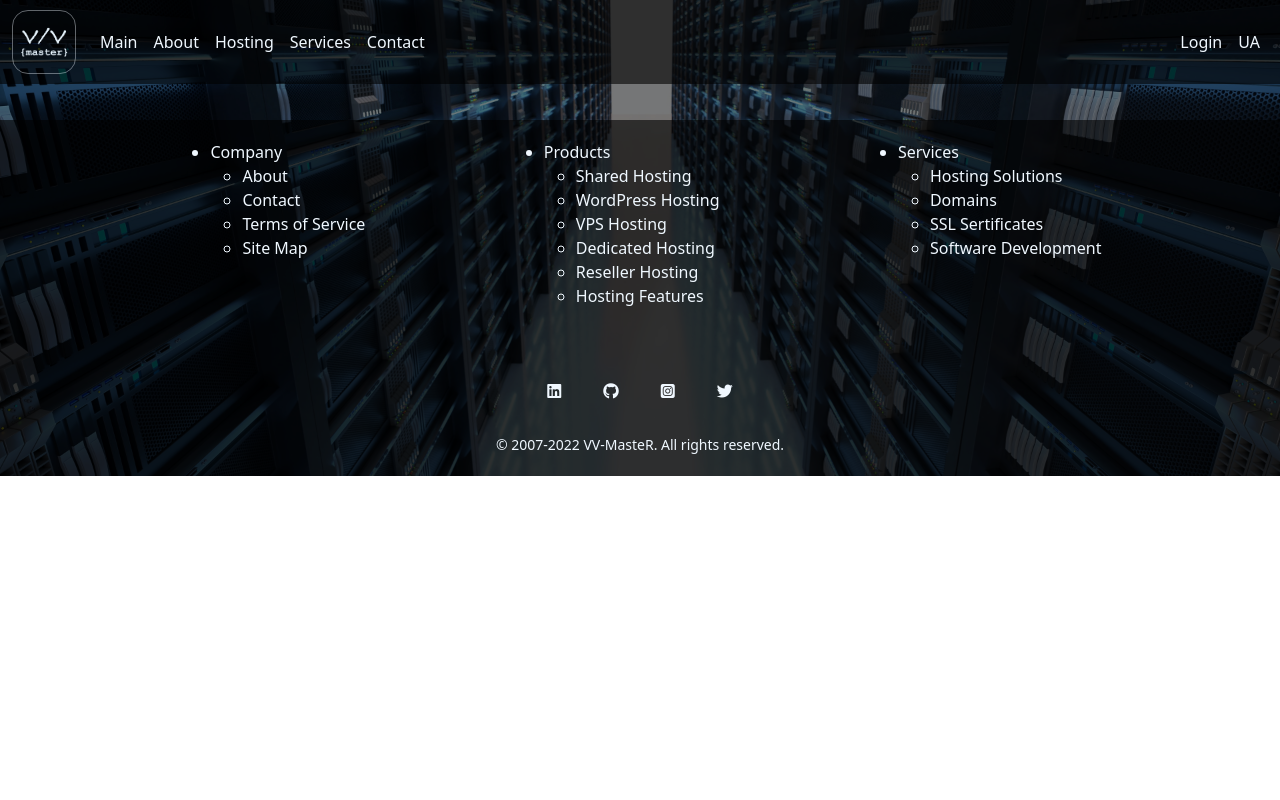
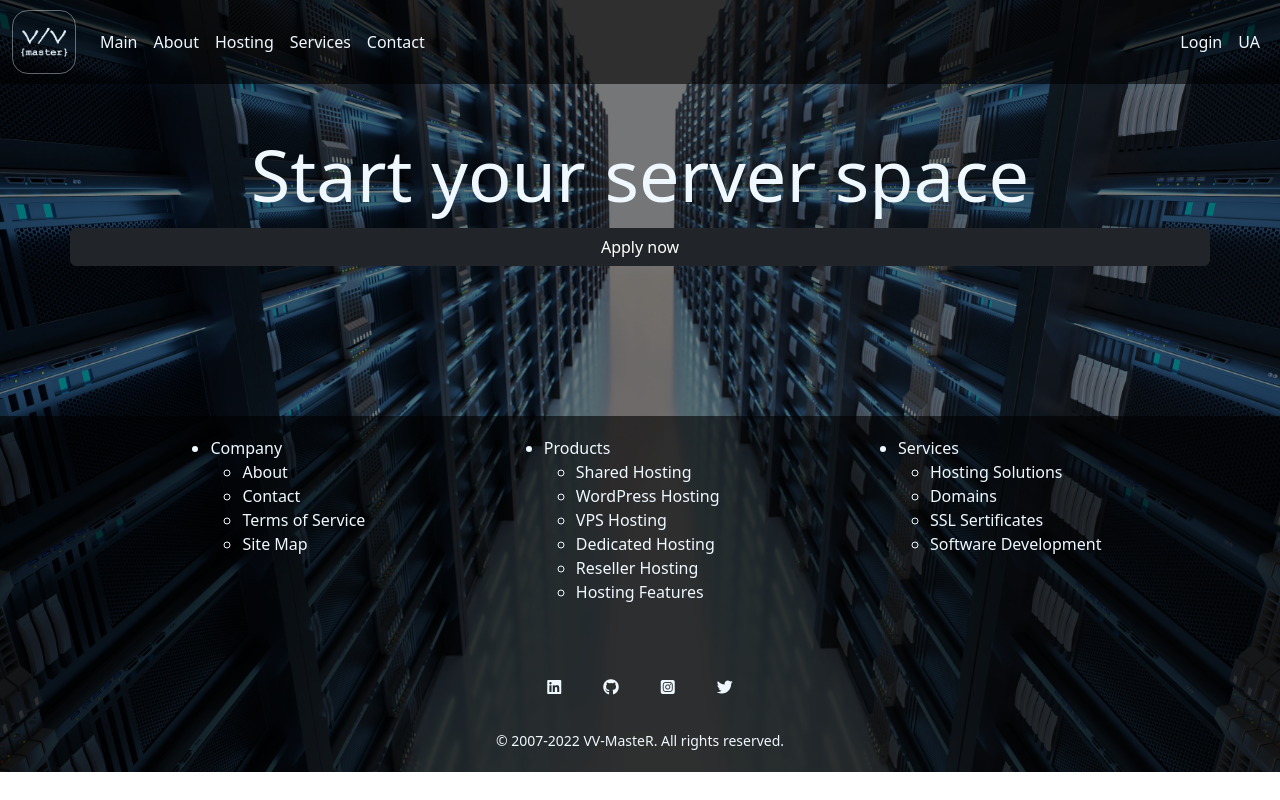
Before and after one commit to annasvrv/vv_master_page, a React (Create React App) app: page / in a window 1280 px wide. Built offline with nearby package versions, Linux system fonts and the light colour scheme.

Commit message:
added 404 page

```diff
--- a/src/App.js
+++ b/src/App.js
@@ -6,6 +6,7 @@ import About from "./components/About";
 import Contact from "./components/Contact";
 import Hosting from "./components/Hosting";
 import Services from "./components/Services";
+import Other from "./components/Other";
 import "./styles/App.css";
 
 export default function App(props) {
@@ -18,11 +19,13 @@ export default function App(props) {
           </header>
           <section className="App-main">
             <Routes>
+              <Route exact path="/" element={<Main />} />
               <Route exact path="/Main" element={<Main />} />
               <Route exact path="/About" element={<About />} />
               <Route exact path="/Hosting" element={<Hosting />} />
               <Route exact path="/Services" element={<Services />} />
               <Route exact path="/Contact" element={<Contact />} />
+              <Route element={<Other />} />
             </Routes>
           </section>
           <footer className="App-footer">
--- /dev/null
+++ b/src/components/Other.js
@@ -0,0 +1,9 @@
+import React from "react";
+
+export default function Other() {
+  return (
+    <div className="Other">
+      <h1 className="p-5">Page not found 404</h1>
+    </div>
+  );
+}
```
